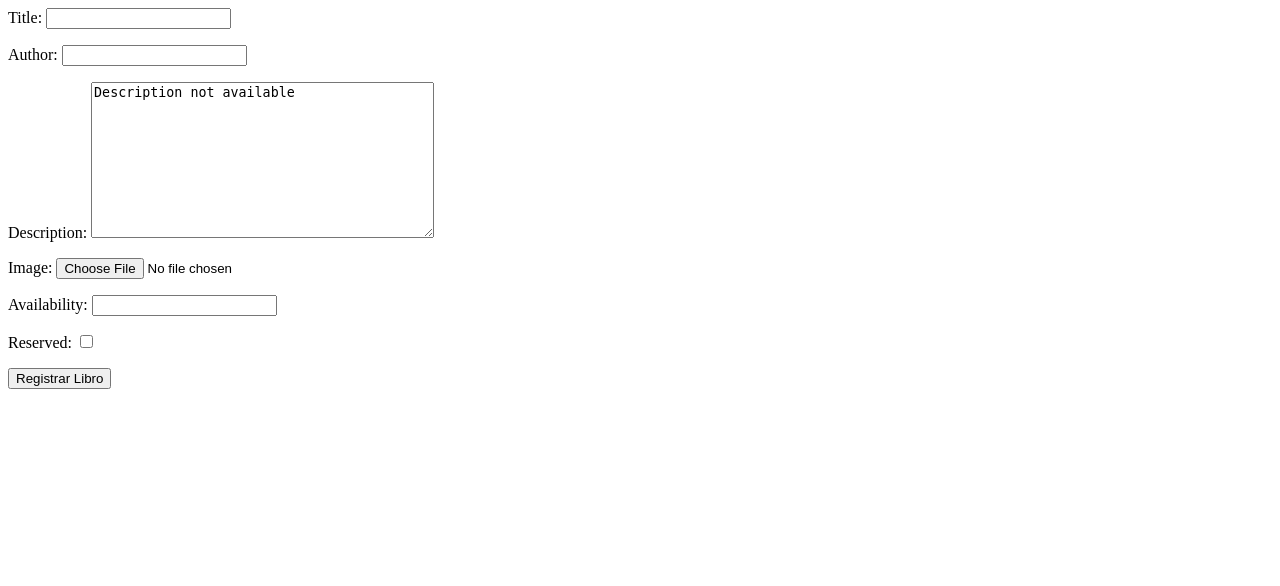
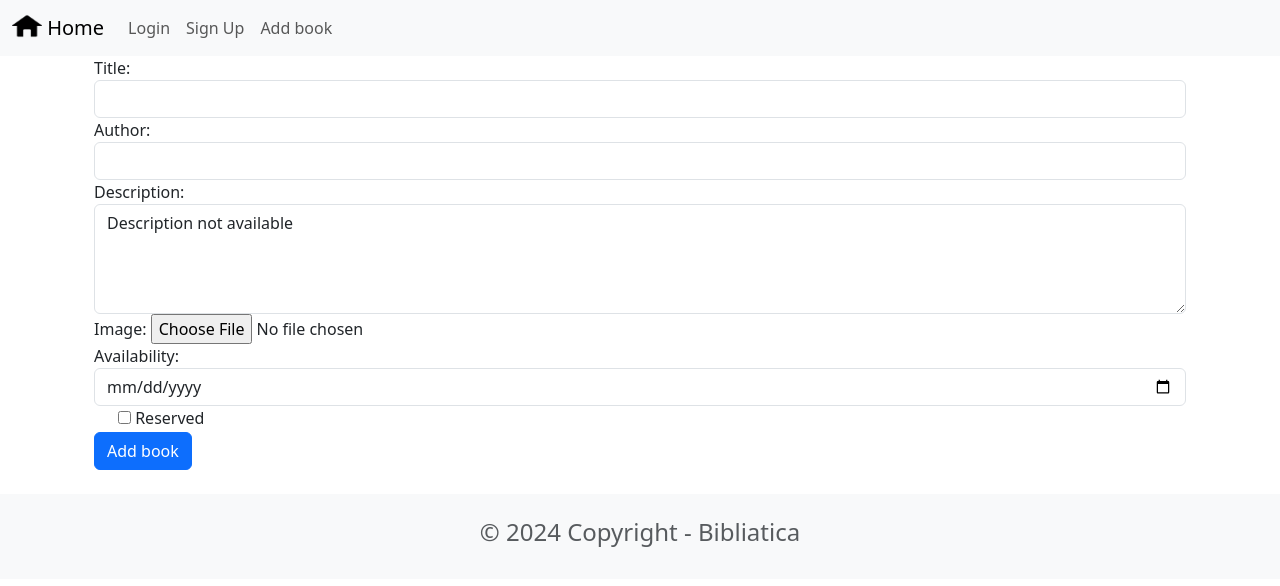
Before and after one commit to edup3/Proyecto-Integrador-I-Taller-01, a Django app: page /form/ in a window 1280 px wide. Shown: the top 586 px of the page. Run offline with Django 5.2, Linux system fonts and the light colour scheme.

Commit message:
Add books estilizado

```diff
--- a/library/forms.py
+++ b/library/forms.py
@@ -1,4 +1,4 @@
-# En tu archivo forms.py
+
 from django import forms
 from .models import Book
 
--- a/library/templates/form.html
+++ b/library/templates/form.html
@@ -1,5 +1,35 @@
-<form method="post" enctype="multipart/form-data">
-    {% csrf_token %}
-    {{ form.as_p }}
-    <input type="submit" class="btn btn-primary" value="Registrar Libro">
-</form>
+{% extends "base.html" %}
+
+{% block content %}
+<div class="container">
+    <form method="post" enctype="multipart/form-data">
+        {% csrf_token %}
+        <div class="form-group">
+            {{ form.title.label_tag }}
+            <input type="text" class="form-control" id="id_title" name="title" required>
+        </div>
+        <div class="form-group">
+            {{ form.author.label_tag }}
+            <input type="text" class="form-control" id="id_author" name="author" required>
+        </div>
+        <div class="form-group">
+            {{ form.description.label_tag }}
+            <textarea class="form-control" id="id_description" name="description" rows="4" cols="50" required>{{ form.description.value }}</textarea>
+        </div>
+        <div class="form-group">
+            {{ form.image.label_tag }}
+            <input type="file" class="form-control-file" id="id_image" name="image" accept="image/*" required>
+        </div>
+        <div class="form-group">
+            {{ form.availability.label_tag }}
+            <input type="date" class="form-control" id="id_availability" name="availability">
+        </div>
+        <div class="form-group form-check">
+            {{ form.reserved }}
+            <label class="form-check-label" for="id_reserved">Reserved</label>
+        </div>
+
+        <button type="submit" class="btn btn-primary">Add book</button>
+    </form>
+</div>
+{% endblock content %}
```
Also changed, not shown: db.sqlite3, media/library/images/El_Resplandor_-_Stephen_King.jpg (added).
